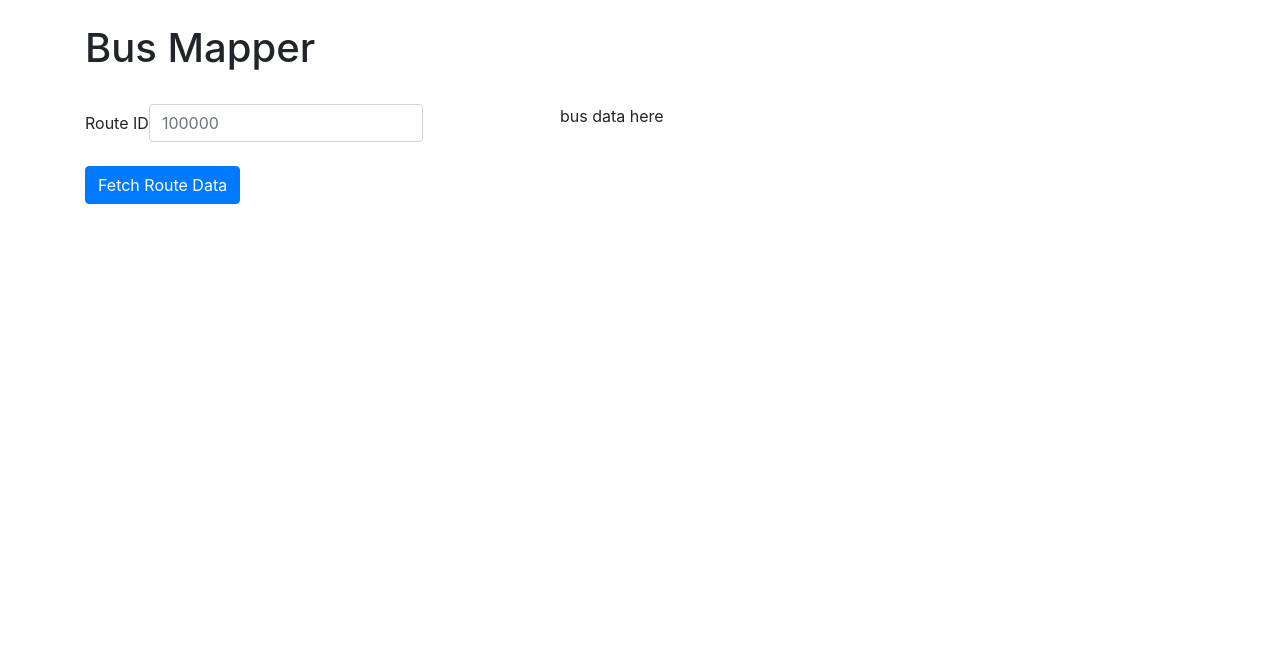
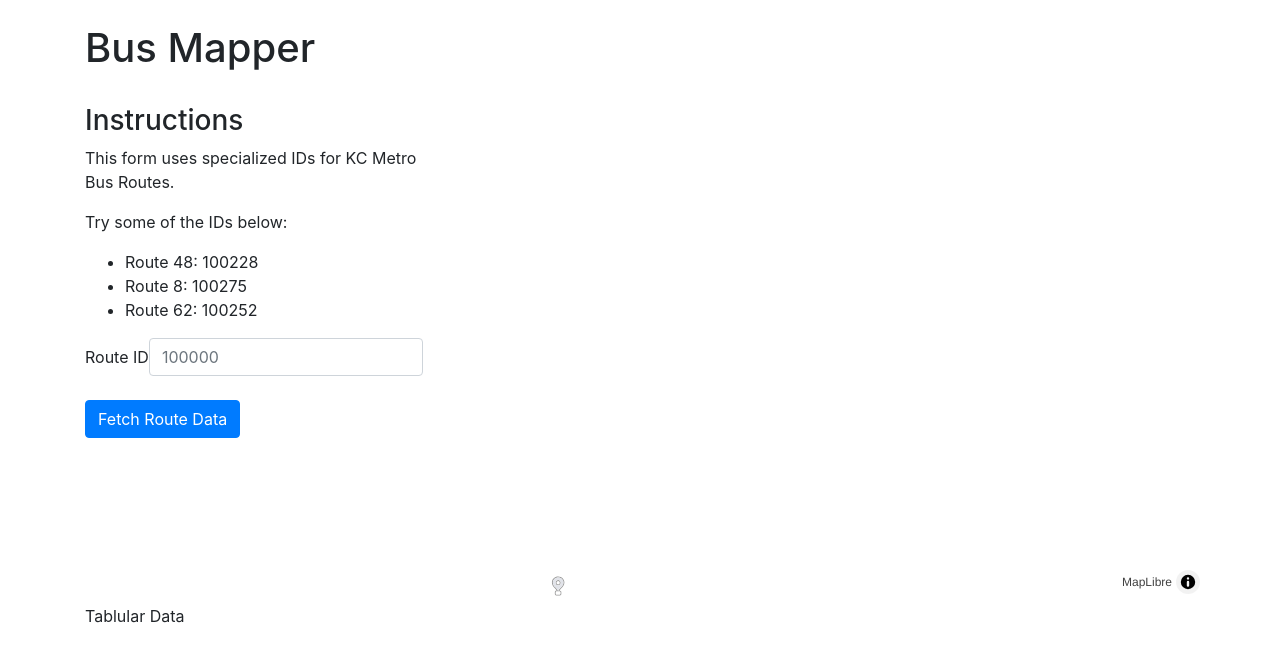
Before and after one commit to mattmakesmaps/uw-pce-final, a plain HTML site: page bus-mapper.html in a window 1280 px wide. Drawn offline with nearby package versions, Linux system fonts and the light colour scheme; no server answers.

Commit message:
Adds CSS, user instructions

```diff
--- /dev/null
+++ b/bus-mapper.css
@@ -0,0 +1,3 @@
+#map {
+    height: 500px;
+  }
--- a/bus-mapper.html
+++ b/bus-mapper.html
@@ -3,6 +3,9 @@
 <head>
   <title>Bus Mapper</title>
   <link rel="stylesheet" href="https://stackpath.bootstrapcdn.com/bootstrap/4.3.1/css/bootstrap.min.css" integrity="sha384-ggOyR0iXCbMQv3Xipma34MD+dH/1fQ784/j6cY/iJTQUOhcWr7x9JvoRxT2MZw1T" crossorigin="anonymous">
+  <link rel='stylesheet' href='https://unpkg.com/maplibre-gl@4.7.1/dist/maplibre-gl.css' />
+  <link rel='stylesheet' href='bus-mapper.css' />
+  <script src='https://unpkg.com/maplibre-gl@4.7.1/dist/maplibre-gl.js'></script>
 </head>
 <body>
   <div class="container">
@@ -13,6 +16,14 @@
     </div>
     <div class="row">
       <div class="col-md-4">
+        <h3>Instructions</h3>
+        <p>This form uses specialized IDs for KC Metro Bus Routes.</p>
+        <p>Try some of the IDs below:</p>
+        <ul>
+            <li>Route 48: 100228</li>
+            <li>Route 8: 100275</li>
+            <li>Route 62: 100252</li>
+        </ul>
         <form id="bus-route-form">
           <div class="form-group mb-2">
             <label for="route">Route ID<label>
@@ -29,11 +40,11 @@
           </div>
         </form>
       </div>
-      <div class="col-md-7 offset-md-1" id="bus-container">
-        bus data here
-
-      </div>
-      </div>
+      <div class="col-md-7 offset-md-1" id="map"></div>
+    </div>
+    <div class="row">
+      <div class="col-12" id="bus-container">Tablular Data</div>
+    </div>
   </div>
 
   <script src="bus-mapper.js"></script>
--- a/bus-mapper.js
+++ b/bus-mapper.js
@@ -3,9 +3,17 @@ const elRoute = document.getElementById('route');
 const elTabularDataContainer = document.getElementById('books-container');
 const API_KEY = '772e8f7d-77d8-4c54-8e20-4630a03a1126';
 
+const map = new maplibregl.Map({
+  container: 'map', // container id
+  style: 'https://demotiles.maplibre.org/style.json', // style URL
+  center: [0, 0], // starting position [lng, lat]
+  zoom: 1, // starting zoom
+  maplibreLogo: true
+});
+
 const generateTripsForRouteUrlObject = (routeVal) => {
   const baseUrl = 'https://api.pugetsound.onebusaway.org/api/where/trips-for-route/';
-  const requestUrl = new URL(`${routeVal}.json`, baseUrl);
+  const requestUrl = new URL(`1_${routeVal}.json`, baseUrl);
   requestUrl.searchParams.append('key', API_KEY);
   return requestUrl;
 };
```
